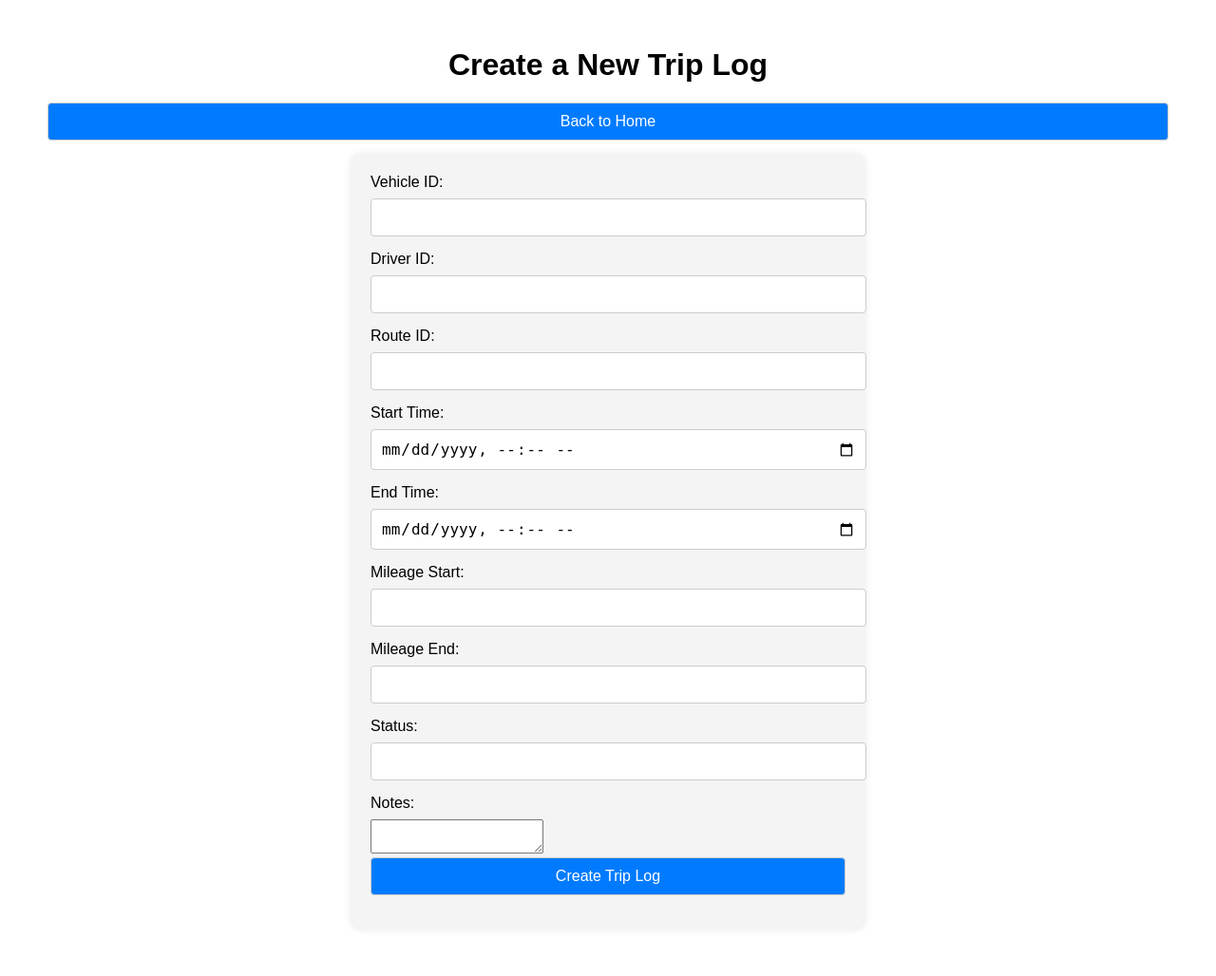
After one commit to pranavratish/FleetSentinel, a Flask app: page /trip_logs/new in a window 1280 px wide. The commit adds this page. Shown: the whole page at 95% size. Run offline with Flask 3, Linux system fonts and the light colour scheme.

Commit message:
added preliminary front end functionality to trip logs endpoints

```diff
--- a/src/app.py
+++ b/src/app.py
@@ -1,6 +1,8 @@
+import logging
 from flask import Flask, render_template
 from routes.vehicle_routes import vehicle_bp
 from routes.driver_routes import driver_bp
+from routes.trip_logs_routes import trip_log_bp
 
 app = Flask(__name__)
 
@@ -10,6 +12,9 @@ app.register_blueprint(vehicle_bp)
 # registers blueprint for drivers endpoints
 app.register_blueprint(driver_bp)
 
+# registers blueprint for trip logs endpoints
+app.register_blueprint(trip_log_bp)
+
 # home page route
 @app.route('/')
 def home():
--- a/src/routes/trip_logs_routes.py
+++ b/src/routes/trip_logs_routes.py
@@ -1,6 +1,6 @@
 import contextlib
 from functools import wraps
-from flask import Blueprint, render_template, request, jsonify
+from flask import Blueprint, render_template, request, jsonify, current_app
 from sqlalchemy import or_, String
 from db.connection import SessionLocal
 from models.trip_logs_model import TripLog
@@ -30,25 +30,30 @@ def with_db(f):
             return f(db, *args, **kwargs)
     return decorated_function
 
-# helper function to handle "Trip log not found" case
+# Helper function to log "Trip log not found" case
 def trip_log_not_found_response(trip_log):
     if not trip_log:
         return jsonify({'error': 'Trip log not found'}), 404
 
-# serves the HTML form for creating a new trip log
+# Serves the HTML form for creating a new trip log
 @trip_log_bp.route('/trip_logs/new', methods=['GET'])
 def new_trip_log_form():
-    return render_template('trip_log_create_form.html')
+    return render_template('trip_logs_create_form.html')
 
-# renders the table display and search form HTML file
+# Renders the table display and search form HTML file
 @trip_log_bp.route('/trip_logs/search/form', methods=['GET'])
 def trip_logs_table_form():
-    return render_template('trip_log_search_form.html')
+    return render_template('trip_logs_search_form.html')
 
-# renders the update trip log HTML form
+# Renders the update trip log HTML form
 @trip_log_bp.route('/trip_logs/<int:trip_id>/update', methods=['GET'])
-def update_trip_log_form(trip_id):
-    return render_template('trip_log_update_form.html')
+@with_db
+def update_trip_log_form(db, trip_id):
+    trip_log = get_trip_log(db, trip_id=trip_id)
+    if not trip_log:
+        current_app.logger.error(f"Trip log with ID {trip_id} not found")
+        return jsonify({'error': 'Trip log not found'}), 404
+    return render_template('trip_logs_update_form.html', trip_log=trip_log)
 
 # creates a new trip log
 @trip_log_bp.route('/trip_logs', methods=['POST'])
--- a/src/templates/driver_update_form.html
+++ b/src/templates/driver_update_form.html
@@ -98,6 +98,8 @@
 <body>
     <h1>Update Driver</h1>
 
+    <button onclick="window.location.href='/drivers/search/form'">Go Back</button>
+
     <button onclick="window.location.href='/'">Back to Home</button>
 
     <!-- Prepopulate the form using Jinja2 templating from the backend -->
--- /dev/null
+++ b/src/templates/trip_logs_create_form.html
@@ -0,0 +1,161 @@
+<!DOCTYPE html>
+<html lang="en">
+<head>
+    <meta charset="UTF-8">
+    <meta name="viewport" content="width=device-width, initial-scale=1.0">
+    <title>Create Trip Log</title>
+    <style>
+        /* Body styling */
+        body {
+            font-family: Arial, sans-serif;
+            margin: 50px;
+        }
+
+        /* Center the title */
+        h1 {
+            text-align: center;
+        }
+
+        /* Form container with padding, shadow, and background color */
+        form {
+            max-width: 500px;
+            margin: 0 auto;
+            padding: 20px;
+            background-color: #f4f4f4;
+            border-radius: 8px;
+            box-shadow: 0 0 10px rgba(0, 0, 0, 0.1);
+        }
+
+        /* Label styling */
+        label {
+            display: block;
+            margin-bottom: 8px;
+        }
+
+        /* Input and select field styling */
+        input, select, button {
+            width: 100%;
+            padding: 10px;
+            margin-bottom: 15px;
+            border: 1px solid #ccc;
+            border-radius: 4px;
+            font-size: 16px;
+        }
+
+        /* Submit button styling */
+        button {
+            background-color: #007BFF;
+            color: white;
+            cursor: pointer;
+        }
+
+        /* Button hover state */
+        button:hover {
+            background-color: #0056b3;
+        }
+
+        /* Disabled button styling */
+        button:disabled {
+            background-color: #ddd;
+        }
+
+    </style>
+    <script>
+        // Utility function to sanitize input for client-side safety
+        function sanitizeInput(input) {
+            const element = document.createElement('div');
+            element.innerText = input.trim();  // Trims whitespace and escapes HTML entities
+            return element.innerHTML;
+        }
+
+        // Function to handle form submission and sanitize the data
+        function handleSubmit(event) {
+            event.preventDefault();  // Prevents default form submission
+
+            // Collecting and sanitizing form data
+            const sanitizedData = {
+                vehicle_id: sanitizeInput(document.getElementById('vehicle_id').value),
+                driver_id: sanitizeInput(document.getElementById('driver_id').value),
+                route_id: sanitizeInput(document.getElementById('route_id').value),
+                start_time: sanitizeInput(document.getElementById('start_time').value),
+                end_time: sanitizeInput(document.getElementById('end_time').value || null),  // Nullable
+                mileage_start: sanitizeInput(document.getElementById('mileage_start').value),
+                mileage_end: sanitizeInput(document.getElementById('mileage_end').value || null),  // Nullable
+                status: sanitizeInput(document.getElementById('status').value),
+                notes: sanitizeInput(document.getElementById('notes').value)
+            };
+
+            // POST request to server with sanitized data
+            fetch('/trip_logs', {
+                method: 'POST',
+                headers: {
+                    'Content-Type': 'application/json',
+                },
+                body: JSON.stringify(sanitizedData),
+            })
+            // Handling the server's response
+            .then(response => {
+                if (response.ok) {
+                    return response.json();
+                } else {
+                    throw new Error('Error creating trip log');
+                }
+            })
+            .then(data => {
+                alert(`Trip log created successfully with ID: ${data.trip_id}`);
+            })
+            .catch(error => {
+                alert('Error creating trip log: ' + error.message);
+            });
+        }
+    </script>
+</head>
+<body>
+    <!-- Form title -->
+    <h1>Create a New Trip Log</h1>
+
+    <button onclick="window.location.href='/'">Back to Home</button>
+
+    <!-- Trip log creation form -->
+    <form id="createTripLogForm" onsubmit="handleSubmit(event)">
+        <!-- Vehicle ID input field -->
+        <label for="vehicle_id">Vehicle ID:</label>
+        <input type="number" id="vehicle_id" name="vehicle_id" required>
+
+        <!-- Driver ID input field -->
+        <label for="driver_id">Driver ID:</label>
+        <input type="number" id="driver_id" name="driver_id" required>
+
+        <!-- Route ID input field -->
+        <label for="route_id">Route ID:</label>
+        <input type="number" id="route_id" name="route_id" required>
+
+        <!-- Start time input field -->
+        <label for="start_time">Start Time:</label>
+        <input type="datetime-local" id="start_time" name="start_time" required>
+
+        <!-- End time input field (nullable) -->
+        <label for="end_time">End Time:</label>
+        <input type="datetime-local" id="end_time" name="end_time">
+
+        <!-- Mileage start input field -->
+        <label for="mileage_start">Mileage Start:</label>
+        <input type="number" id="mileage_start" name="mileage_start" required>
+
+        <!-- Mileage end input field (nullable) -->
+        <label for="mileage_end">Mileage End:</label>
+        <input type="number" id="mileage_end" name="mileage_end">
+
+        <!-- Status input field -->
+        <label for="status">Status:</label>
+        <input type="text" id="status" name="status" required>
+
+        <!-- Notes input field -->
+        <label for="notes">Notes:</label>
+        <textarea id="notes" name="notes"></textarea>
+
+        <!-- Submit button -->
+        <button type="submit">Create Trip Log</button>
+    </form>
+</body>
+</html>
--- a/src/templates/vehicle_update_form.html
+++ b/src/templates/vehicle_update_form.html
@@ -148,6 +148,8 @@
 
     <button onclick="window.location.href='/vehicles/search/form'">Go Back</button>
 
+    <button onclick="window.location.href='/'">Back to Home</button>
+
     <form id="updateVehicleForm">
         <label for="vehicle_id">Vehicle ID (to update):</label>
         <p style="font-size: 12px; color: #555;">Enter the vehicle ID to auto-fill the rest of the form.</p>
```
Also changed, not shown: src/templates/index.html (+11 -1 lines), src/templates/trip_logs_search_form.html (added, +252 -0 lines), src/templates/trip_logs_update_form.html (added, +142 -0 lines).
